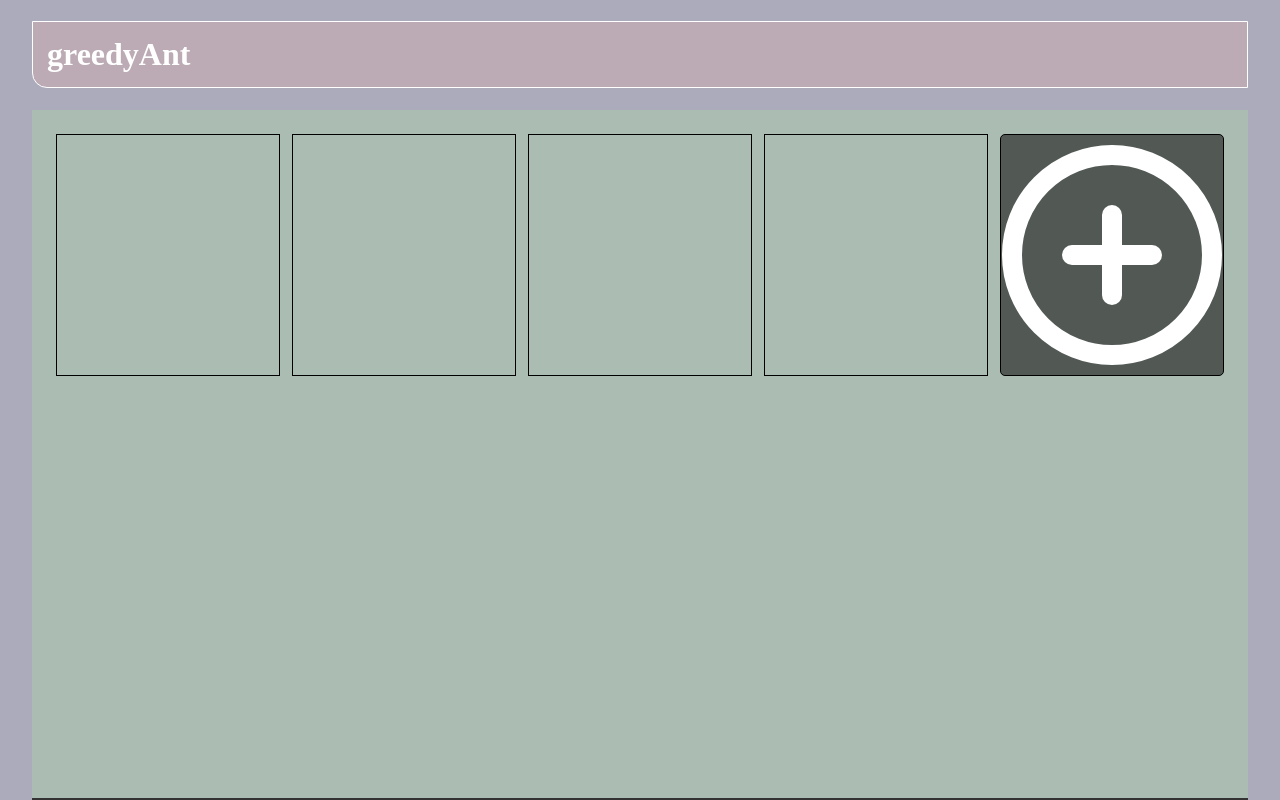
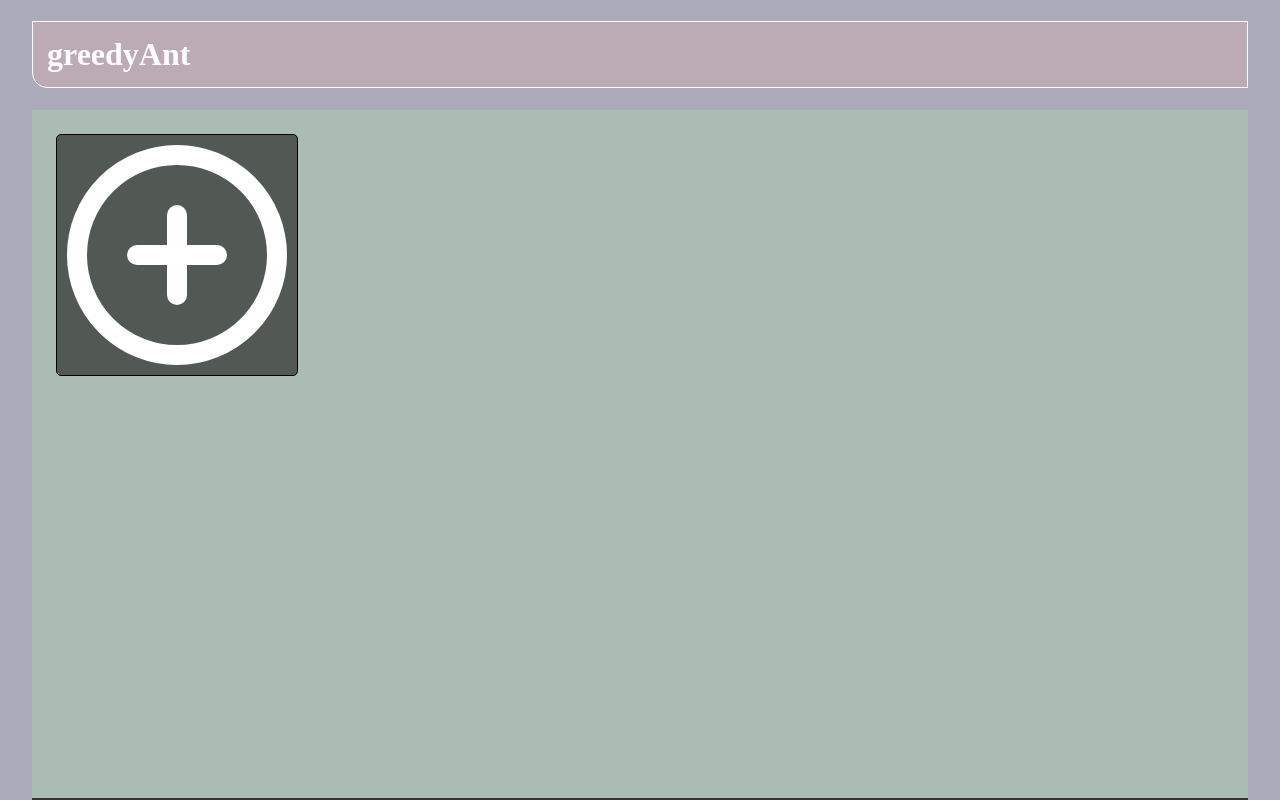
Before and after one commit to oreillyross/greedyant, a React (Create React App) app: page / in a window 1280 px wide. Shown: the top 800 px of the page. Built offline with nearby package versions, Linux system fonts and the light colour scheme.

Commit message:
test for empty array

```diff
--- a/src/App.js
+++ b/src/App.js
@@ -5,20 +5,16 @@ import Container from "./components/Container";
 import Footer from "./components/Footer";
 
 
+
 export default function App() {
   return (
     <div>
       <Header />
 
+      <Container />
+      <Footer />
 
       <Container />
-      <Footer/>
-
-      <Container/>
-
-
-
-
     </div>
   );
 }
--- a/src/components/Container.js
+++ b/src/components/Container.js
@@ -4,14 +4,11 @@ import styles from "./Container.module.css";
 import ContentBox from "./ContentBox";
 import AddBox from './AddBox'
 
-export default function Container() {
+// (array[{}]?) => AddBox ? ContentBox[]
+export default function Container({content}) {
   return (
     <div className={styles.container}>
-      <ContentBox />
-      <ContentBox />
-      <ContentBox />
-      <ContentBox />
-      <AddBox />
+     {(!content) ? <AddBox/> : null}
     </div>
   );
 }
```
Also changed, not shown: 1 other file (tests, documents, lock files or other folders).
